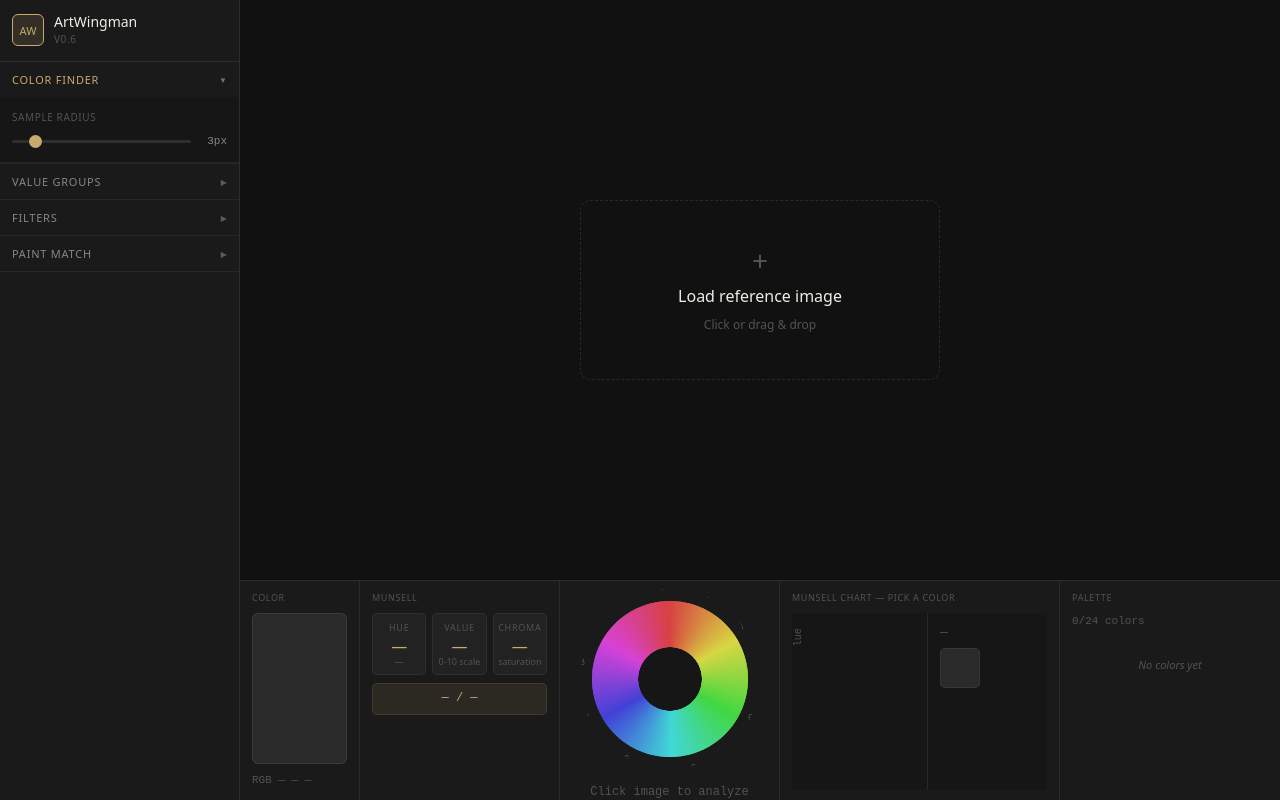
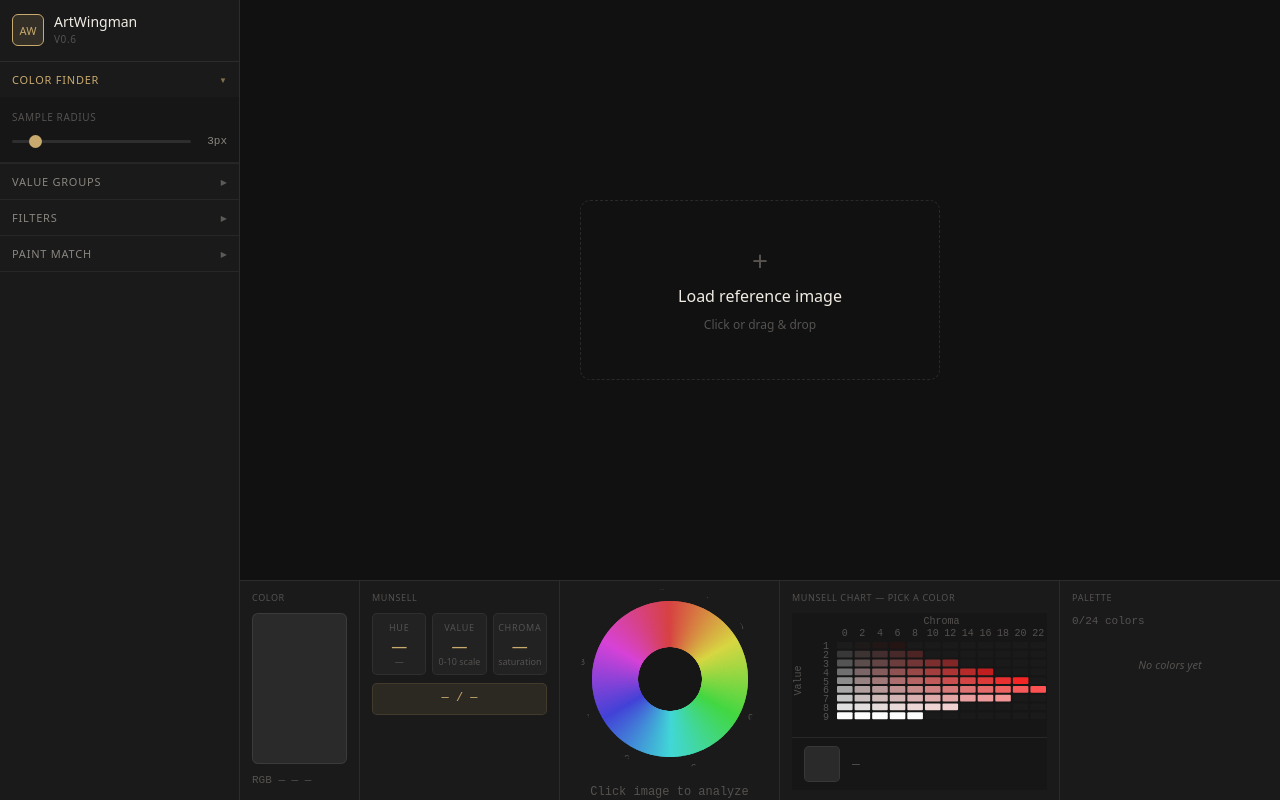
Before and after one commit to manvredo/artwingman, a Next.js app: page / in a window 1280 px wide. Built offline with nearby package versions, Linux system fonts and the light colour scheme.

Commit message:
v0.6 - Munsell detail panel: move below chart, horizontal layout
Co-Authored-By: Claude Sonnet 4.6 <noreply@anthropic.com>

```diff
--- a/components/MunsellChart.js
+++ b/components/MunsellChart.js
@@ -33,7 +33,7 @@ export default function MunsellChart({ hueAngle, hueName, hue, value, chroma, co
   const activeValue  = value  !== null ? Math.round(value)         : null
   const hasColor = value !== null && chroma !== null
 
-  const chartW = sz.w - DETAIL_W
+  const chartW = sz.w
   const cellWFromW = chartW > 0 ? (chartW - PAD_L) / CHROMAS.length : 0
   const cellWFromH = sz.h > 0 ? ((sz.h - PAD_T) / VALUES.length) * 2 : cellWFromW
   const cellW = Math.max(1, Math.min(cellWFromW, cellWFromH))
@@ -49,7 +49,7 @@ export default function MunsellChart({ hueAngle, hueName, hue, value, chroma, co
     : null
 
   return (
-    <div style={{ display: 'flex', flexDirection: 'row', flex: 1, minHeight: 0, alignSelf: 'stretch', overflow: 'hidden', background: '#161616' }}>
+    <div style={{ display: 'flex', flexDirection: 'column', flex: 1, minHeight: 0, alignSelf: 'stretch', overflow: 'hidden', background: '#161616' }}>
 
       {/* Chart */}
       <div
@@ -127,39 +127,37 @@ export default function MunsellChart({ hueAngle, hueName, hue, value, chroma, co
 
       {/* Detail panel */}
       <div style={{
-        width: DETAIL_W,
         flexShrink: 0,
-        alignSelf: 'stretch',
-        borderLeft: '1px solid rgba(255,255,255,0.08)',
-        padding: 12,
+        borderTop: '1px solid rgba(255,255,255,0.08)',
+        padding: '8px 12px',
         display: 'flex',
-        flexDirection: 'column',
-        alignItems: 'flex-start',
-        gap: 8,
+        flexDirection: 'row',
+        alignItems: 'center',
+        gap: 12,
         lineHeight: 'normal',
         transition: 'all 0.15s',
       }}>
-        {hovered ? (
-          <>
-            <div style={{ fontSize: 13, color: '#c8a96e', fontFamily: 'monospace', fontWeight: 500, textAlign: 'left' }}>
-              {hueLabel} {hovered.v}/{hovered.c}
-            </div>
-            <div style={{ fontSize: 11, color: '#8a8680', fontFamily: 'monospace', textAlign: 'left' }}>Value: {hovered.v}</div>
-            <div style={{ fontSize: 11, color: '#8a8680', fontFamily: 'monospace', textAlign: 'left' }}>Chroma: {hovered.c}</div>
-            <div style={{ fontSize: 11, color: '#8a8680', fontFamily: 'monospace', textAlign: 'left' }}>Hue: {hueLabel}</div>
-          </>
-        ) : (
-          <div style={{ fontSize: 13, color: '#555250', fontFamily: 'monospace', textAlign: 'left' }}>—</div>
-        )}
         <div style={{
-          width: 40,
-          height: 40,
+          width: 36,
+          height: 36,
           borderRadius: 5,
           background: hoveredColor ?? '#2a2a2a',
           border: '1px solid rgba(255,255,255,0.06)',
           flexShrink: 0,
           transition: 'background 0.15s',
         }} />
+        {hovered ? (
+          <>
+            <div style={{ fontSize: 13, color: '#c8a96e', fontFamily: 'monospace', fontWeight: 500 }}>
+              {hueLabel} {hovered.v}/{hovered.c}
+            </div>
+            <div style={{ fontSize: 11, color: '#8a8680', fontFamily: 'monospace' }}>Value: {hovered.v}</div>
+            <div style={{ fontSize: 11, color: '#8a8680', fontFamily: 'monospace' }}>Chroma: {hovered.c}</div>
+            <div style={{ fontSize: 11, color: '#8a8680', fontFamily: 'monospace' }}>Hue: {hueLabel}</div>
+          </>
+        ) : (
+          <div style={{ fontSize: 13, color: '#555250', fontFamily: 'monospace' }}>—</div>
+        )}
       </div>
 
     </div>
```
